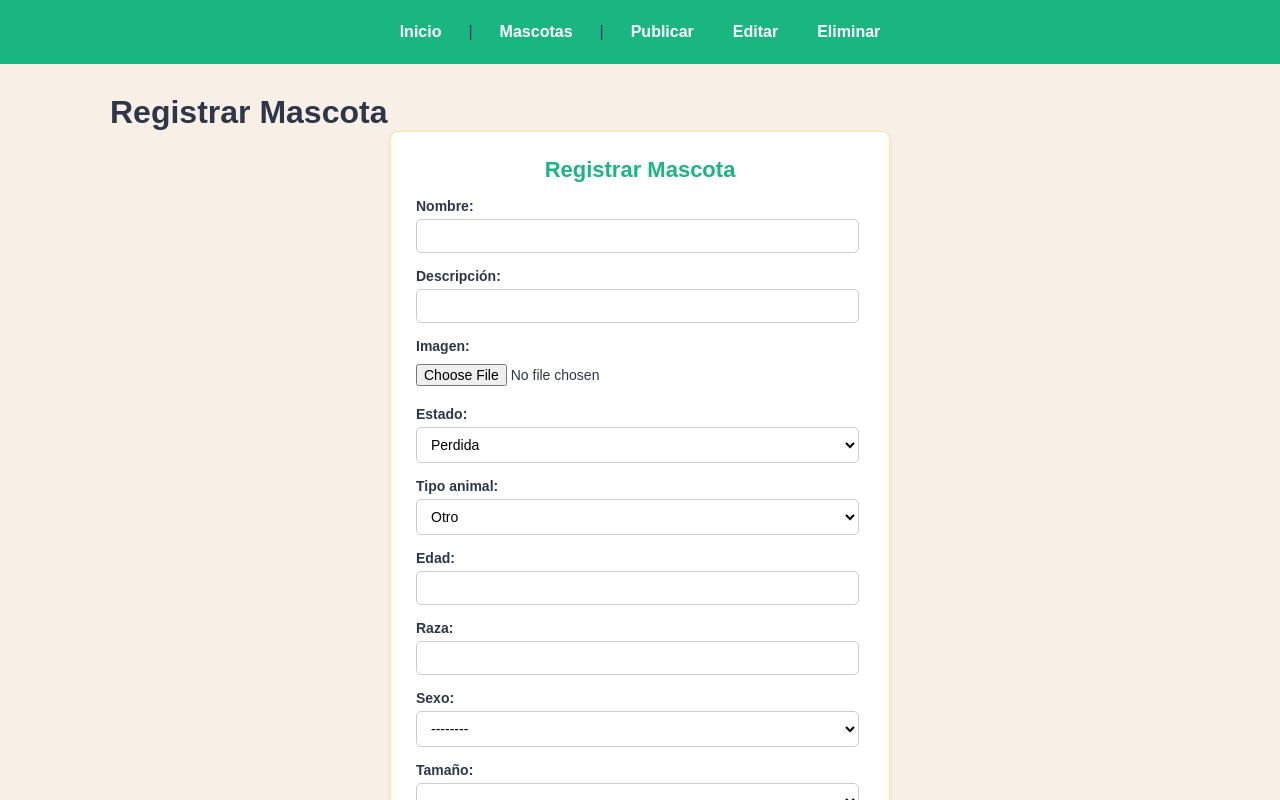
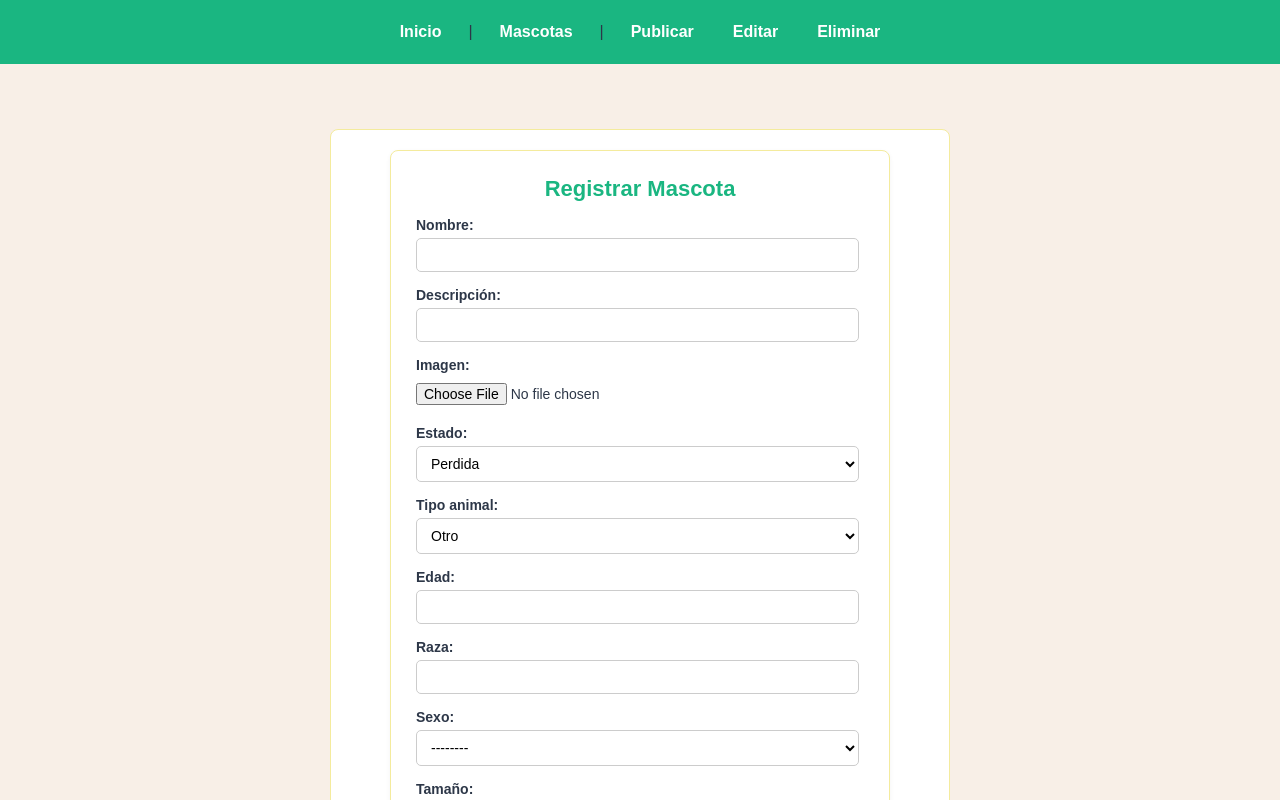
Before and after one commit to Peschke/MascotaApp, a React (Vite) app: page /mascotas/nueva in a window 1280 px wide. Shown: the top 800 px of the page. Built offline with nearby package versions, Linux system fonts and the light colour scheme.

Commit message:
style: agrega clases y css para CrearMascotaPage

```diff
--- /dev/null
+++ b/src/pages/mascotas/CrearMascotaPage.css
@@ -0,0 +1,12 @@
+.pagina {
+  max-width: 650px;
+  margin: 0 auto;
+  padding: 20px 15px;
+}
+
+.bloque {
+  background-color: #ffffff;
+  border: 1px solid #f4eb9d;
+  padding: 20px;
+  border-radius: 8px;
+}
--- a/src/pages/mascotas/CrearMascotaPage.jsx
+++ b/src/pages/mascotas/CrearMascotaPage.jsx
@@ -1,19 +1,22 @@
-import { useNavigate } from "react-router-dom"
-import MascotasForm from "../../components/mascotas/MascotasForm"
+import { useNavigate } from "react-router-dom";
+import MascotasForm from "../../components/mascotas/MascotasForm";
+import "./CrearMascotaPage.css";
 
 function CrearMascotaPage() {
-    const navigate = useNavigate()
+    const navigate = useNavigate();
 
     const ManejoMascotaCreada = () => {
-        navigate('/')
-    }
+        navigate("/");
+    };
 
     return (
-        <div>
-            <h1>Registrar Mascota</h1>
-            <MascotasForm onMascotaCreada={ManejoMascotaCreada} />
+        <div className="pagina">
+            <h1 className="titulo"></h1>
+            <div className="bloque">
+                <MascotasForm onMascotaCreada={ManejoMascotaCreada} />
+            </div>
         </div>
-    )
+    );
 }
 
-export default CrearMascotaPage
+export default CrearMascotaPage;
```
